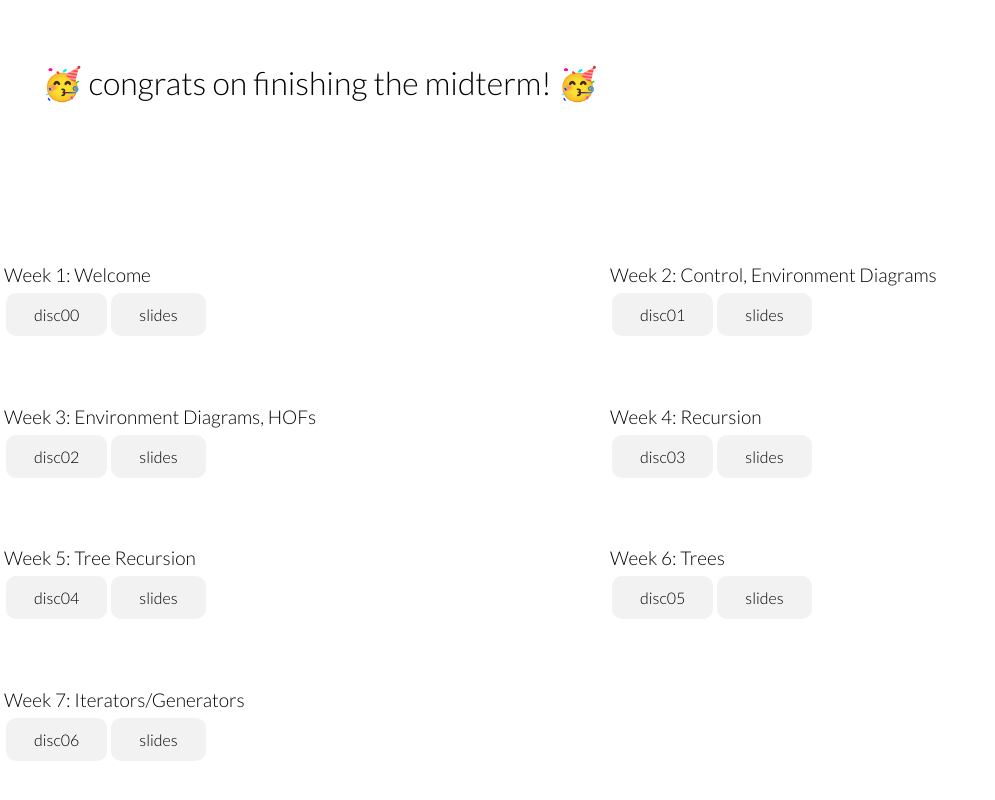
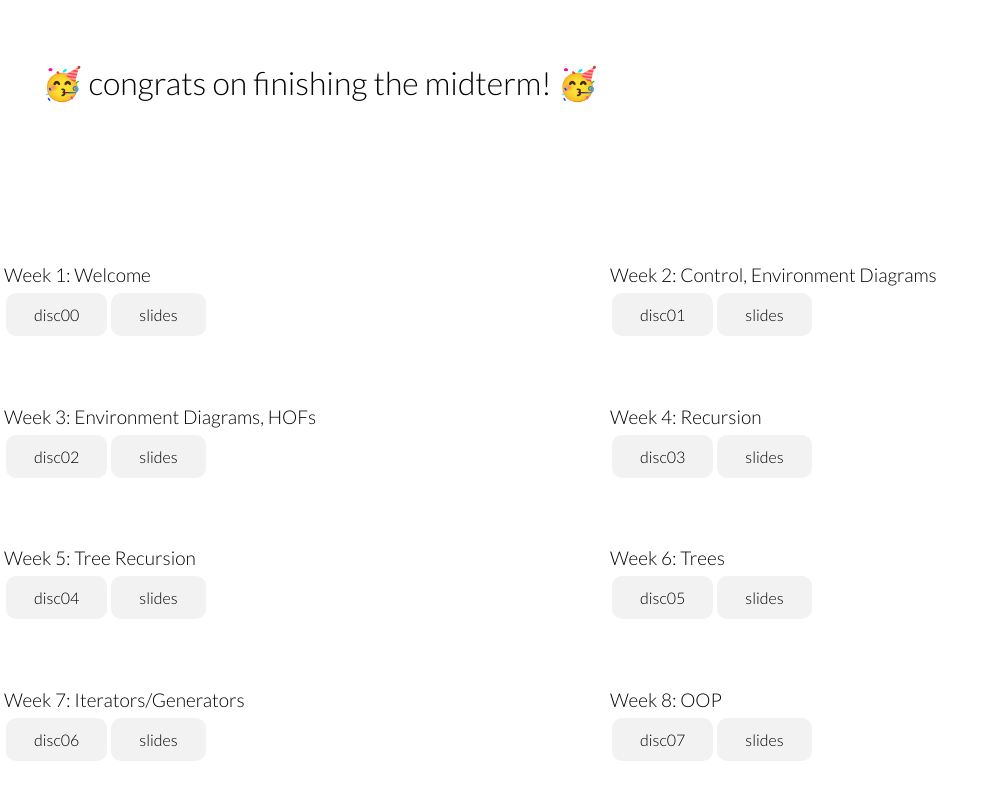
Before and after one commit to priya0004/teaching, a React (Create React App) app: page / in a window 1280 px wide. Shown: the part 1079-1879 px from the top of the page, without its empty margins (0-995 px from the left). Built offline with nearby package versions, Linux system fonts and the light colour scheme.

Commit message:
[sp25] week 8

```diff
--- a/src/content.js
+++ b/src/content.js
@@ -143,6 +143,15 @@ function content() {
                                     slides
                                 </a>
                             </div>
+                            <div className='ind-disc-container'>
+                                <p> Week 8: OOP </p>
+                                <a className='button' target='_blank' rel='noreferrer noopener' href='https://cs61a.org/disc/disc07/'>
+                                    disc07
+                                </a>
+                                <a className='button' target='_blank' rel='noreferrer noopener' href='https://docs.google.com/presentation/d/18lHH2RNaEaqw6uRRbeiuvM7ZMlhCyPNsk_JajlP64BI/edit?usp=sharing'>
+                                    slides
+                                </a>
+                            </div>
                         </div>
                     </div>
 
```
